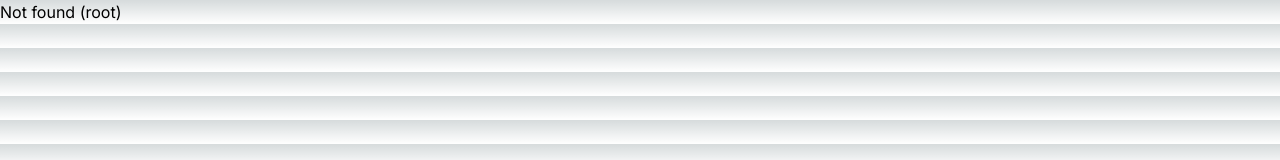
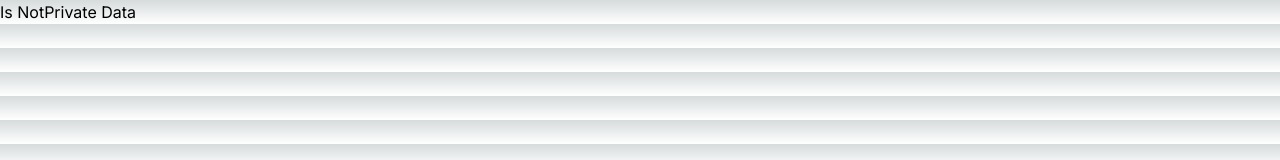
Before and after one commit to MAG1980/turbo-monorepo-cosmetologist-planner, a Next.js app in the folder apps/client/: page /%5Fnot-private in a window 1280 px wide. Before the commit this address had no page. Shown: the top 160 px of the page. Built offline with nearby package versions, Linux system fonts and the light colour scheme.

Commit message:
Создан маршрут, содержащий в начале "_" путём замены символа "_" в начало названия папки кодом символа %5F.

```diff
--- /dev/null
+++ b/apps/client/app/%5Fnot-private/page.tsx
@@ -0,0 +1,7 @@
+export default function Private() {
+  return (
+    <div>
+      <h1>Is NotPrivate Data</h1>
+    </div>
+  );
+}
```
